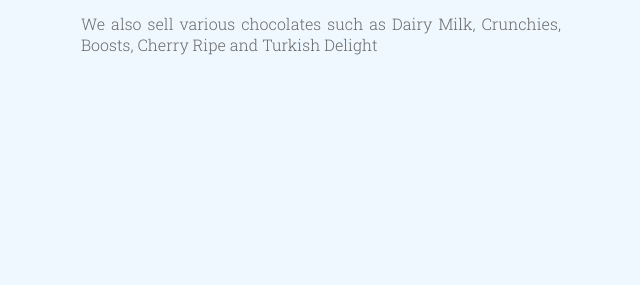
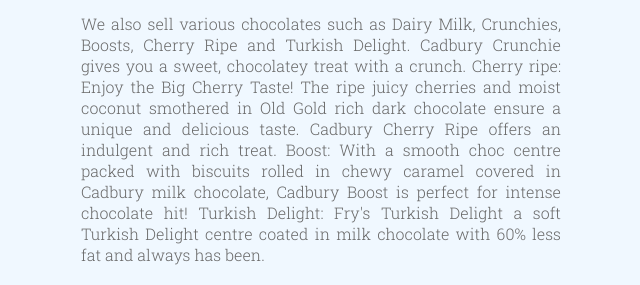
Before and after one commit to Mark7-dev/james-s-website, a plain HTML site: page menu.html in a window 1280 px wide. Shown: the part 2679-2964 px from the top of the page, without its empty margins (319-959 px from the left). Before the commit the page ends 2754 px from the top, so only its background shows below. Drawn offline with Linux system fonts and the light colour scheme.

Commit message:
Update menu.html

```diff
--- a/menu.html
+++ b/menu.html
@@ -114,14 +114,22 @@
 
 <img src = https://m.media-amazon.com/images/I/51IhRst3u-L._AC_SY580_.jpg alt = chips/>
 
-        <p>We sell Raspberry, Grape, Lemonade, Cola, Strawberry, Watermelon, Strawberry and Cream lollipops</p>
+<p>We sell Raspberry, Grape, Lemonade, Cola, Strawberry, Watermelon, Strawberry and Cream lollipops.</p>
 
 
 <h3>Various selection of chocolate<strong> Only $0.50</strong></h3>
 
 <img src = https://domf5oio6qrcr.cloudfront.net/medialibrary/9235/iStock-489607216.jpg alt = chips/>
 
-        <p>We also sell various chocolates such as Dairy Milk, Crunchies, Boosts, Cherry Ripe and Turkish Delight</p>
+<p>
+
+    We also sell various chocolates such as Dairy Milk, Crunchies, Boosts, Cherry Ripe and Turkish Delight.
+    Cadbury Crunchie gives you a sweet, chocolatey treat with a crunch.
+    Cherry ripe: Enjoy the Big Cherry Taste! The ripe juicy cherries and moist coconut smothered in Old Gold rich dark chocolate ensure a unique and delicious taste. Cadbury Cherry Ripe offers an indulgent and rich treat.
+    Boost: With a smooth choc centre packed with biscuits rolled in chewy caramel covered in Cadbury milk chocolate, Cadbury Boost is perfect for intense chocolate hit!
+    Turkish Delight: Fry's Turkish Delight a soft Turkish Delight centre coated in milk chocolate with 60% less fat and always has been.
+
+</p>
 
 
 
```
Lines whose indentation alone changed are shown as unchanged.
